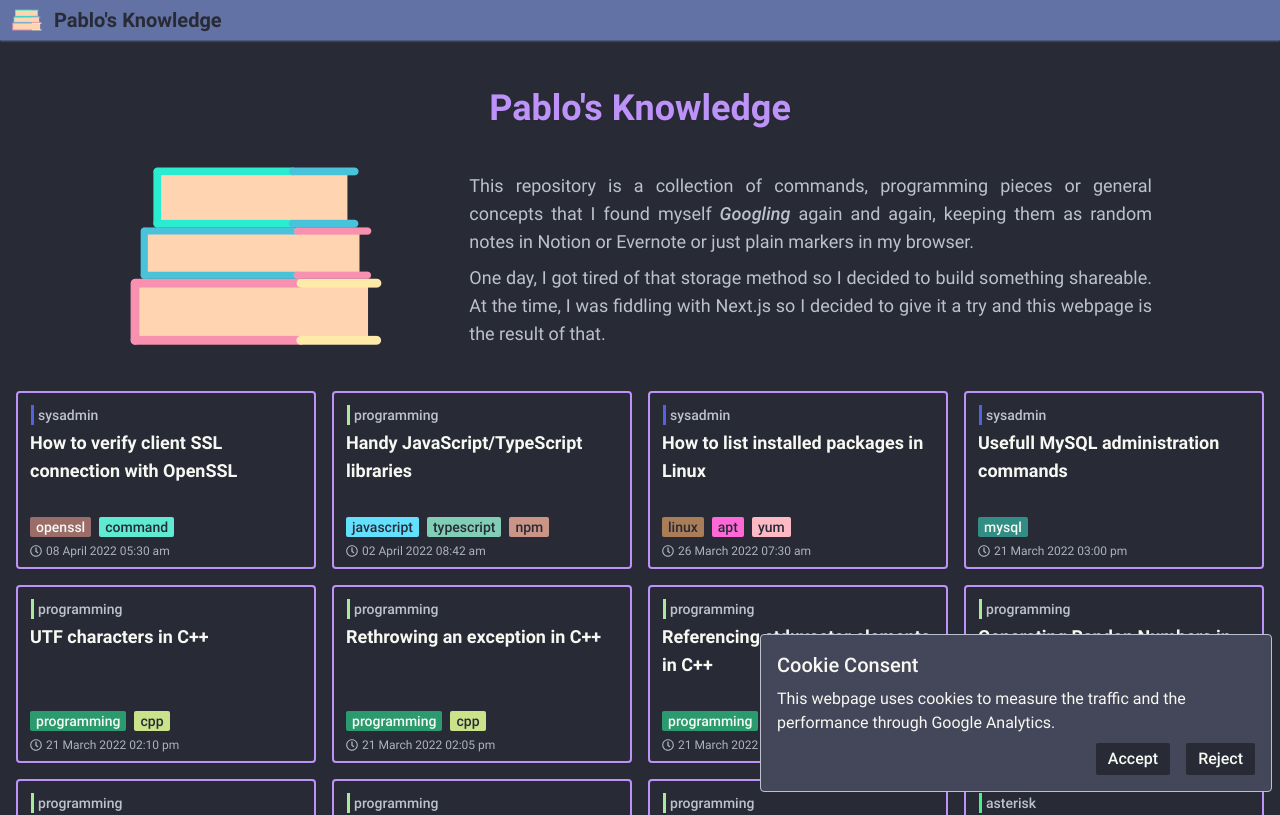
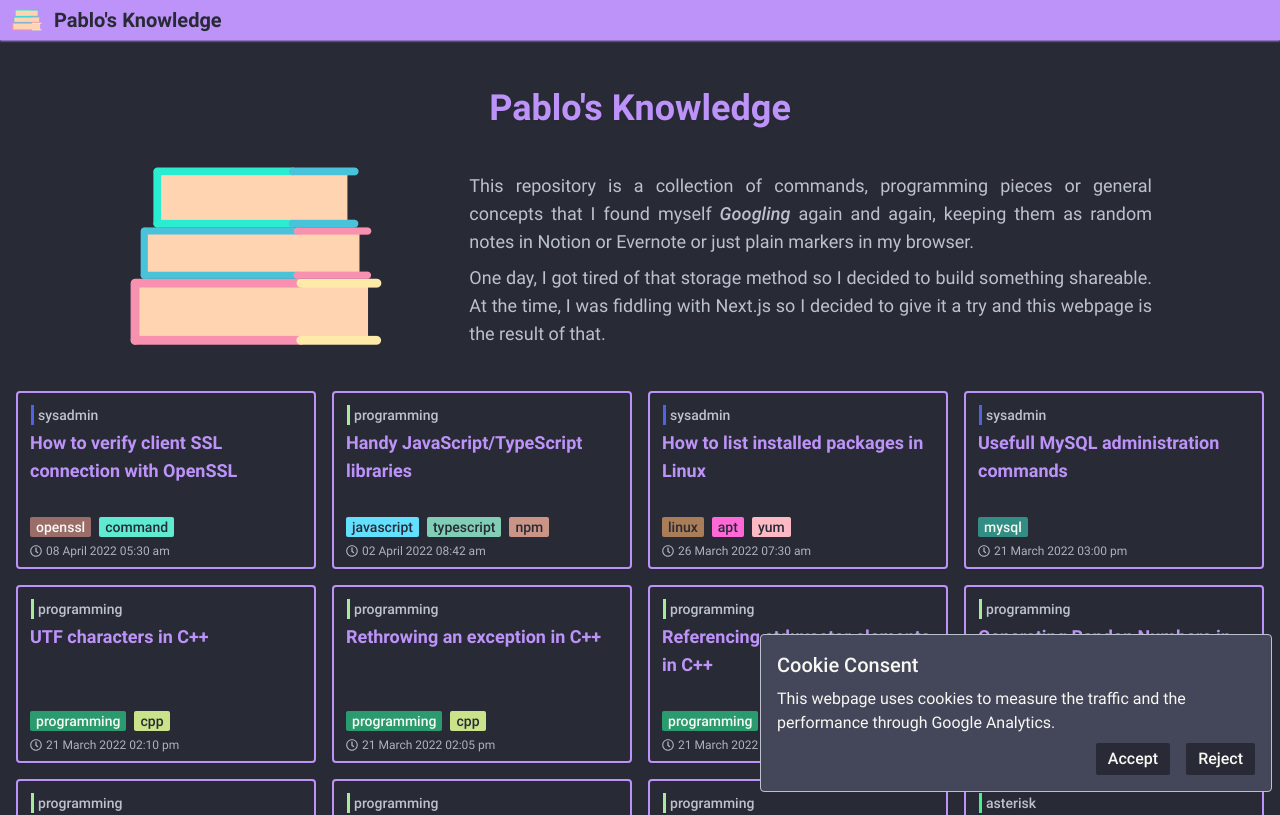
Before and after one commit to pablo-puga/knowledge, a Next.js app: page / in a window 1280 px wide. Shown: the top 815 px of the page. Built offline with nearby package versions, Linux system fonts and the light colour scheme; no server answers.

Commit message:
Minor style adjustments

```diff
--- a/src/components/Navbar/Navbar.tsx
+++ b/src/components/Navbar/Navbar.tsx
@@ -12,7 +12,7 @@ const Navbar = ({
 }) => {
     return (
         <nav
-            className="fixed top-0 left-0 w-full bg-theme-indigo shadow-sm shadow-theme-indigo flex flex-row items-center justify-between pl-3 pr-1.5 z-40"
+            className="fixed top-0 left-0 w-full bg-theme-purple shadow-sm shadow-theme-purple flex flex-row items-center justify-between pl-3 pr-1.5 z-40"
             style={{ ...style, height: `${height}px` }}
         >
             <div className="flex flex-row items-center">
--- a/src/components/PostCard/PostCard.tsx
+++ b/src/components/PostCard/PostCard.tsx
@@ -24,9 +24,9 @@ const PostCard = ({ title, category, slug, date, tags }: PostCardProps) => {
             style={{ gridTemplateRows: 'auto 1fr' }}
         >
             <Category className="row-span-1">{category}</Category>
-            <h1 className="mt-1 font-semibold text-lg text-theme-white row-span-2">
+            <h1 className="mt-1 font-semibold text-lg row-span-2">
                 <Link href={`/${slug}`}>
-                    <a className="hover:text-theme-green visited:text-theme-purple visited:hover:text-theme-green transition-colors duration-200">
+                    <a className="text-theme-purple hover:text-theme-green visited:text-theme-indigo visited:hover:text-theme-green transition-colors duration-200">
                         {title}
                     </a>
                 </Link>
```
